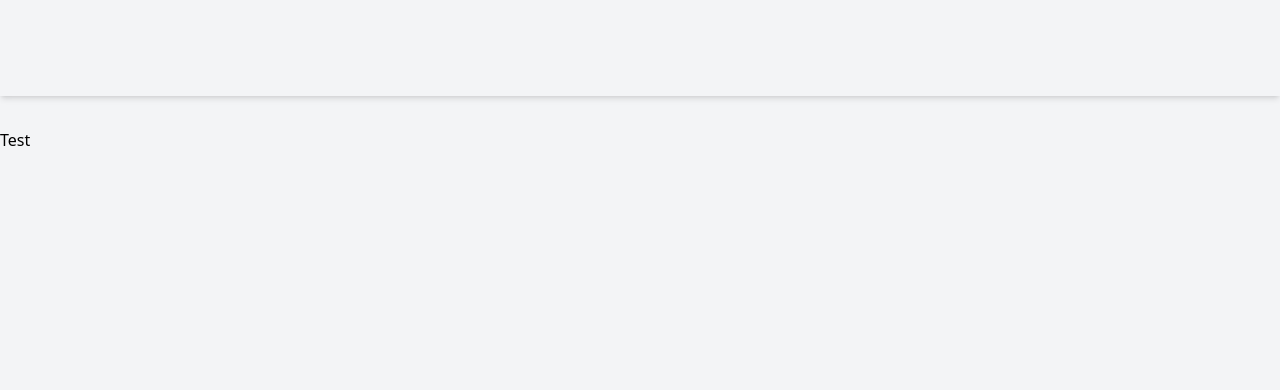
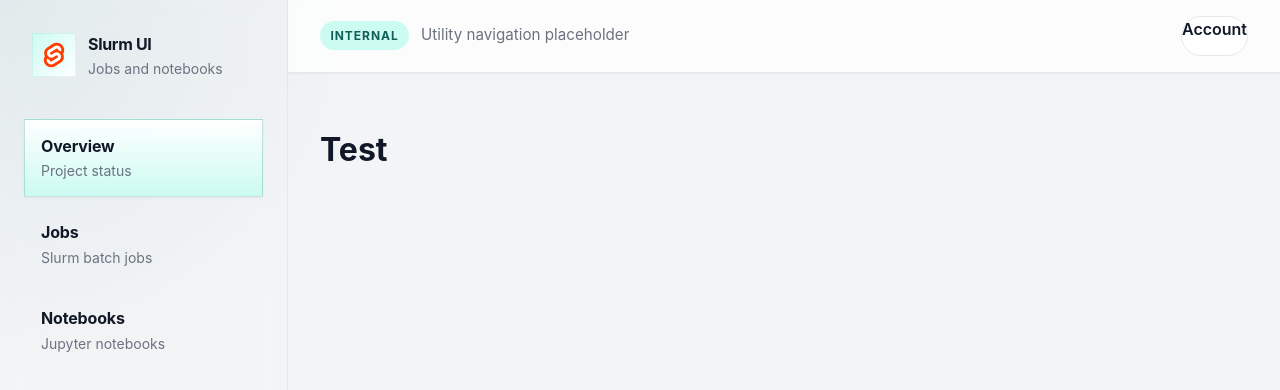
Before and after one commit to paddyoneill/slurm-ui, a SvelteKit app in the folder ui/: page / in a window 1280 px wide. Shown: the top 390 px of the page. Built offline with nearby package versions, Linux system fonts and the light colour scheme.

Commit message:
Remove dependency on tailwindcss and move to custom CSS. Adds a sidebar for navigation and keeps the top bar for future multi-user support.

```diff
--- a/ui/src/routes/+layout.svelte
+++ b/ui/src/routes/+layout.svelte
@@ -1,19 +1,265 @@
 <script lang="ts">
 	import './layout.css';
 	import favicon from '$lib/assets/favicon.svg';
+	import { resolve } from '$app/paths';
+	import { page } from '$app/state';
 
 	let { children } = $props();
+
+	const navItems = [
+		{ href: '/', label: 'Overview', description: 'Project status' },
+		{ href: '/jobs', label: 'Jobs', description: 'Slurm batch jobs' },
+		{ href: '/notebooks', label: 'Notebooks', description: 'Jupyter notebooks' }
+	] as const;
+
+	type NavHref = (typeof navItems)[number]['href'];
+
+	function isActive(href: NavHref): boolean {
+		if (href === '/') {
+			return page.url.pathname === '/';
+		}
+
+		return page.url.pathname === href || page.url.pathname.startsWith(`${href}/`);
+	}
 </script>
 
-<svelte:head><link rel="icon" href={favicon} /></svelte:head>
+<svelte:head>
+	<link rel="icon" href={favicon} />
+	<title>Slurm UI</title>
+</svelte:head>
 
-<div class="flex h-screen flex-col overflow-hidden bg-gray-100">
-	<header>
-		<nav class="flex h-24 shrink-0 items-center px-6 shadow-md"></nav>
-	</header>
-	<main class="min-h-0 flex-1 pt-8">
-		{@render children()}
-	</main>
+<div class="app-shell">
+	<aside class="sidebar">
+		<a class="brand" href={resolve('/')}>
+			<img class="brand-icon" src={favicon} alt="" />
+			<div class="brand-copy">
+				<span class="brand-title">Slurm UI</span>
+				<span class="brand-subtitle">Jobs and notebooks</span>
+			</div>
+		</a>
+		<nav class="nav" aria-label="Primary">
+			{#each navItems as item, index (index)}
+				<a
+					href={resolve(item.href)}
+					class:active={isActive(item.href)}
+					class="nav-link"
+					aria-current={isActive(item.href) ? 'page' : undefined}
+				>
+					<span class="nav-label">{item.label}</span>
+					<span class="nav-description">{item.description}</span>
+				</a>
+			{/each}
+		</nav>
+	</aside>
+	<div class="content">
+		<nav class="topbar" aria-label="utility">
+			<div class="topbar-section">
+				<span class="topbar-chip">Internal</span>
+				<span class="topbar-text">Utility navigation placeholder</span>
+			</div>
+			<div class="topbar-section topbar-section-right">
+				<span class="topbar-link">Account</span>
+			</div>
+		</nav>
+		<main class="main">
+			<div class="page">
+				{@render children()}
+			</div>
+		</main>
+	</div>
+</div>
 
-	<footer class="h-20"></footer>
-</div>
+<style>
+	.app-shell {
+		min-height: 100vh;
+		display: grid;
+		grid-template-columns: 18rem minmax(0, 1fr);
+		background: radial-gradient(circle at top left, rgb(15 118 110 / 0.08), transparent 24rem);
+	}
+
+	.sidebar {
+		display: flex;
+		flex-direction: column;
+		gap: var(--space-8);
+		padding: var(--space-6);
+		background: rgb(255, 255, 255/0.88);
+		backdrop-filter: blur(18px);
+		border-right: 1px solid var(--colour-border);
+	}
+
+	.brand {
+		display: flex;
+		align-items: center;
+		gap: var(--space-3);
+		padding: var(--space-2);
+		border-radius: var(--radius-md);
+	}
+
+	.brand-icon {
+		width: 2.75rem;
+		height: 2.75rem;
+		padding: var(--space-2);
+		border-radius: var(--radius-md);
+		background: linear-gradient(135deg, var(--colour-primary-soft), white);
+		box-shadow: inset 0 0 0 1px rgb(15 118 120 / 0.08);
+	}
+
+	.brand-copy {
+		display: grid;
+		gap: 0.1rem;
+	}
+
+	.brand-title {
+		font-size: 1rem;
+		font-weight: 700;
+		letter-spacing: -0.02em;
+	}
+
+	.brand-subtitle {
+		font-size: 0.875rem;
+		color: var(--colour-text-muted);
+	}
+
+	.nav {
+		display: grid;
+		gap: var(--space-2);
+	}
+
+	.nav-link {
+		display: grid;
+		gap: 0.15rem;
+		padding: 0.9rem 1rem;
+		border: 1px solid transparent;
+		border-radius: var(--radius-md);
+		background: transparent;
+		transition:
+			background-color var(--transition-fast),
+			border-color var(--transition-fast),
+			transform var(--transition-fast);
+	}
+
+	.nav-link:hover {
+		background: var(--colour-surface-muted);
+		border-color: var(--colour-border);
+		transform: translateY(-1px);
+	}
+
+	.nav-link.active {
+		background: linear-gradient(180deg, rgb(255 255 255 / 0.95), var(--colour-primary-soft));
+		border-color: rgb(15 118 110 / 0.22);
+		box-shadow: var(--shadow-sm);
+	}
+
+	.nav-description {
+		font-size: 0.875rem;
+		color: var(--colour-text-muted);
+	}
+
+	.nav-label {
+		font-weight: 700;
+		letter-spacing: -0.01em;
+	}
+
+	.content {
+		min-width: 0;
+		display: flex;
+		flex-direction: column;
+	}
+
+	.topbar {
+		display: flex;
+		align-items: center;
+		justify-content: space-between;
+		gap: var(--space-4);
+		padding: var(--space-4) var(--space-8);
+		border-bottom: 1px solid var(--colour-border);
+		background: rgb(255 255 255 / 0.72);
+		backdrop-filter: blur(14px);
+		box-shadow: var(--shadow-sm);
+	}
+
+	.topbar-section {
+		display: flex;
+		align-items: center;
+		gap: var(--space-3);
+		min-width: 0;
+	}
+
+	.topbar-section-right {
+		justify-content: end;
+	}
+
+	.topbar-chip {
+		display: inline-flex;
+		align-items: center;
+		justify-content: center;
+		padding: 0.35rem 0.65rem;
+		border-radius: 999px;
+		background: var(--colour-primary-soft);
+		color: var(--colour-primary-strong);
+		font-size: 0.75rem;
+		font-weight: 700;
+		letter-spacing: 0.08em;
+		text-transform: uppercase;
+	}
+
+	.topbar-text {
+		color: var(--colour-text-muted);
+		font-size: 0.95rem;
+		white-space: nowrap;
+		overflow: hidden;
+		text-overflow: ellipsis;
+	}
+
+	.topbar-link {
+		display: inline-flex;
+		align-items: center;
+		min-height: 2.25rem;
+		padding: 0 0 0.85rem;
+		border: 1px solid var(--colour-border);
+		border-radius: 999px;
+		background: rgb(255 255 255 /0.86);
+		color: var(--color-text);
+		font-weight: 600;
+	}
+
+	.main {
+		min-width: 0;
+		padding: var(--space-8);
+	}
+
+	.page {
+		width: min(100%, 80rem);
+	}
+
+	@media (max-width: 920px) {
+		.app-shell {
+			grid-template-columns: 1fr;
+		}
+
+		.sidebar {
+			gap: var(--space-4);
+			border-right: 0;
+			border-bottom: 1px solid var(--colour-border);
+		}
+
+		.nav {
+			grid-template-columns: repeat(auto-fit, minmax(11rem, 1fr));
+		}
+
+		.topbar,
+		.main {
+			padding-left: var(--space-4);
+			padding-right: var(--space-4);
+		}
+
+		.topbar {
+			flex-direction: column;
+			align-items: stretch;
+		}
+
+		.topbar-section-right {
+			justify-content: flex-start;
+		}
+	}
+</style>
--- a/ui/src/routes/layout.css
+++ b/ui/src/routes/layout.css
@@ -1,2 +1,87 @@
-@import 'tailwindcss';
-@plugin '@tailwindcss/forms';
+:root {
+	--font-sans: 'Inter', 'Segoe UI', -apple-system, BlinkMacSystemFont, 'Helvetica Neue', sans-serif;
+	--font-mono: 'SFMono-Regular', 'Consolas', 'Menlo', monospace;
+
+	--colour-bg: #f3f4f6;
+	--colour-surface: #ffffff;
+	--colour-surface-muted: #f8fafc;
+	--colour-border: #e5e7eb;
+	--colour-text: #111827;
+	--colour-text-muted: #6b7280;
+	--colour-primary: #0f766e;
+	--colour-primary-soft: #ccfbf1;
+	--colour-primary-strong: #115e59;
+
+	--shadow-sm: 0 1px 2px rgba(0 0 0 / 0.05);
+	--shadow-md: 0 18px 40px rgba(15 23 42 / 0.08);
+
+	--radius-sm: 0.375rem;
+	--radium-md: 0.75rem;
+	--radius-lg: 1rem;
+
+	--space-1: 0.25rem;
+	--space-2: 0.5rem;
+	--space-3: 0.75rem;
+	--space-4: 1rem;
+	--space-5: 1.25rem;
+	--space-6: 1.5rem;
+	--space-8: 2rem;
+
+	--transistion-fast: 120ms ease;
+}
+
+html {
+	font-size: 16px;
+	line-height: 1.5;
+	-webkit-text-size-adjust: 100%;
+}
+
+html,
+body {
+	margin: 0;
+	padding: 0;
+	min-height: 100%;
+	background: var(--colour-bg);
+	color: var(--colour-text);
+	font-family: var(--font-sans);
+	text-rendering: optimizeLegibility;
+	-webkit-font-smoothing: antialiased;
+	-moz-osx-font-smoothing: grayscale;
+}
+
+body {
+	min-height: 100vh;
+}
+
+*,
+*::before,
+*::after {
+	box-sizing: border-box;
+}
+
+img,
+picture,
+svg,
+canvas {
+	display: block;
+	max-width: 100%;
+}
+
+input,
+textarea,
+button,
+select {
+	font: inherit;
+}
+
+a {
+	color: inherit;
+	text-decoration: none;
+}
+
+code,
+pre,
+kbd,
+samp {
+	font-family: var(--font-mono);
+}
```
